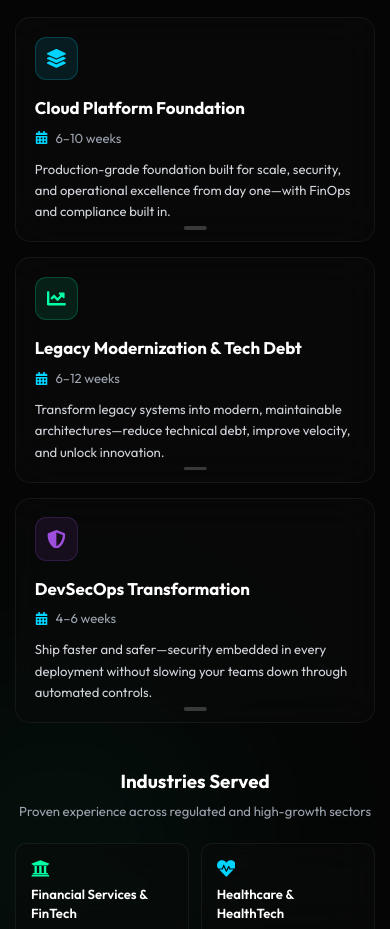
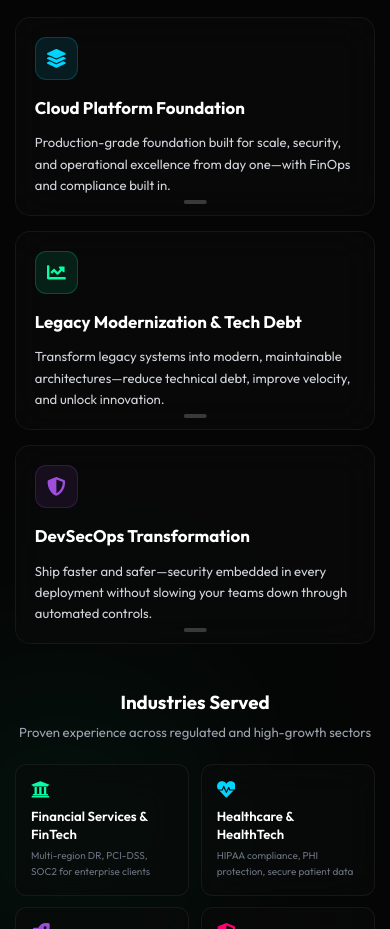
Before and after one commit to stonyp90/stonyp90, a Next.js app: page / in a window 390 px wide. Shown: the part 1300-2229 px from the top of the page. Built offline with nearby package versions, Linux system fonts and the light colour scheme.

Commit message:
Remove duration/weeks from services - varies by customer

```diff
--- a/components/Services.tsx
+++ b/components/Services.tsx
@@ -202,14 +202,9 @@ export default function Services() {
                     </div>
                   </div>
 
-                  <h4 className="text-lg sm:text-xl font-bold text-white mb-2">
+                  <h4 className="text-lg sm:text-xl font-bold text-white mb-3">
                     {service.name}
                   </h4>
-
-                  <div className="flex items-center gap-2 text-sm text-gray-400 mb-3">
-                    <FaCalendarAlt className="text-cyber-blue" />
-                    <span>{service.duration}</span>
-                  </div>
 
                   <p className="text-gray-300 text-sm sm:text-base leading-relaxed">
                     {service.outcome}
--- a/lib/data.ts
+++ b/lib/data.ts
@@ -51,7 +51,7 @@ export const featuredProjects = [
     description: 'Building Ursly VFS—a unified virtual file system that abstracts block storage, object storage, and network protocols into a single high-performance layer. Mount any storage backend as a local filesystem with intelligent caching, encryption, and seamless multi-cloud support.',
     techStack: ['Rust', 'Tauri', 'gRPC', 'Protocol Buffers', 'FUSE', 'AWS S3', 'Azure Blob', 'GCS', 'NFS', 'SMB/CIFS'],
     githubUrl: null,
-    websiteUrl: null,
+    websiteUrl: 'https://ursly.io',
     highlights: [
       'Object storage: AWS S3, Azure Blob, Google Cloud Storage',
       'Block storage: EBS, Azure Disk, Persistent Disk abstraction',
@@ -77,7 +77,6 @@ export const services = {
     {
       id: 'finops-program',
       name: 'FinOps Program Build',
-      duration: '4–6 weeks',
       outcome: 'Complete cost governance framework with automated controls—typically delivering 30–60% savings and $200K–$1M+ annual cost avoidance.',
       deliverables: [
         'Multi-cloud cost audit & waste identification (AWS/Azure/GCP)',
@@ -96,7 +95,6 @@ export const services = {
     {
       id: 'compute-cost-engineering',
       name: 'Compute Cost Engineering',
-      duration: '3–4 weeks',
       outcome: 'Cut GPU, HPC, and compute-intensive workload costs by 35–55% while maintaining performance and team velocity.',
       deliverables: [
         'GPU/CPU utilization analysis & rightsizing',
@@ -116,7 +114,6 @@ export const services = {
     {
       id: 'compliance-acceleration',
       name: 'Compliance Acceleration',
-      duration: '5–8 weeks',
       outcome: 'Audit-ready in weeks, not months. Technical controls implemented for SOC2, ISO 27001, HIPAA, or PCI-DSS with continuous monitoring.',
       deliverables: [
         'Gap analysis & control mapping to framework',
@@ -135,7 +132,6 @@ export const services = {
     {
       id: 'data-security-governance',
       name: 'Data Security & Governance',
-      duration: '4–5 weeks',
       outcome: 'Enterprise-grade data protection with automated controls—audit trails, access governance, and compliance built in from day one.',
       deliverables: [
         'Data classification & sensitivity labeling',
@@ -156,7 +152,6 @@ export const services = {
     {
       id: 'dr-architecture',
       name: 'Disaster Recovery Program',
-      duration: '6–10 weeks',
       outcome: 'Battle-tested multi-region recovery that satisfies regulators, insurers, and the board with validated RTO/RPO targets.',
       deliverables: [
         'Business impact analysis & dependency mapping',
@@ -178,7 +173,6 @@ export const services = {
     {
       id: 'platform-foundation',
       name: 'Cloud Platform Foundation',
-      duration: '6–10 weeks',
       outcome: 'Production-grade foundation built for scale, security, and operational excellence from day one—with FinOps and compliance built in.',
       deliverables: [
         'Landing zone & multi-account/project structure',
@@ -197,7 +191,6 @@ export const services = {
     {
       id: 'legacy-modernization',
       name: 'Legacy Modernization & Tech Debt',
-      duration: '6–12 weeks',
       outcome: 'Transform legacy systems into modern, maintainable architectures—reduce technical debt, improve velocity, and unlock innovation.',
       deliverables: [
         'Technical debt assessment & prioritization',
@@ -216,7 +209,6 @@ export const services = {
     {
       id: 'devsecops-transformation',
       name: 'DevSecOps Transformation',
-      duration: '4–6 weeks',
       outcome: 'Ship faster and safer—security embedded in every deployment without slowing your teams down through automated controls.',
       deliverables: [
         'Secure CI/CD pipeline architecture',
```
